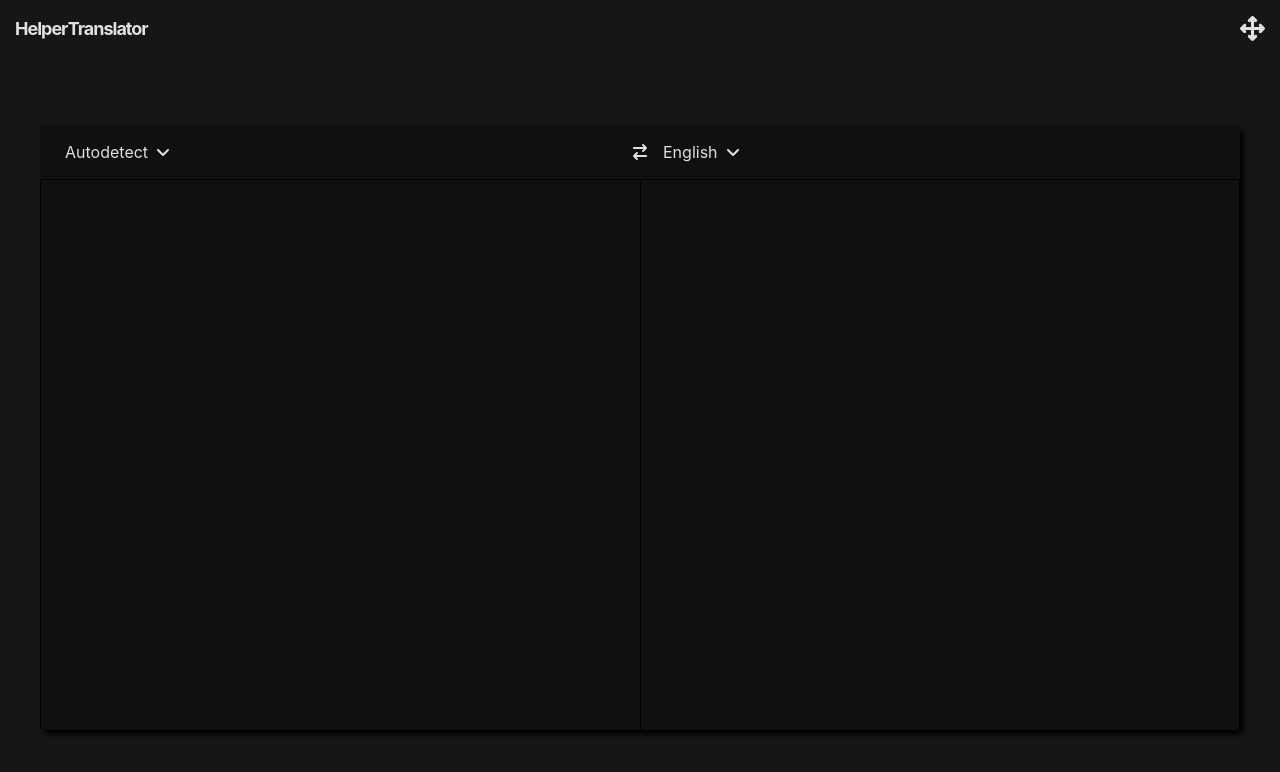
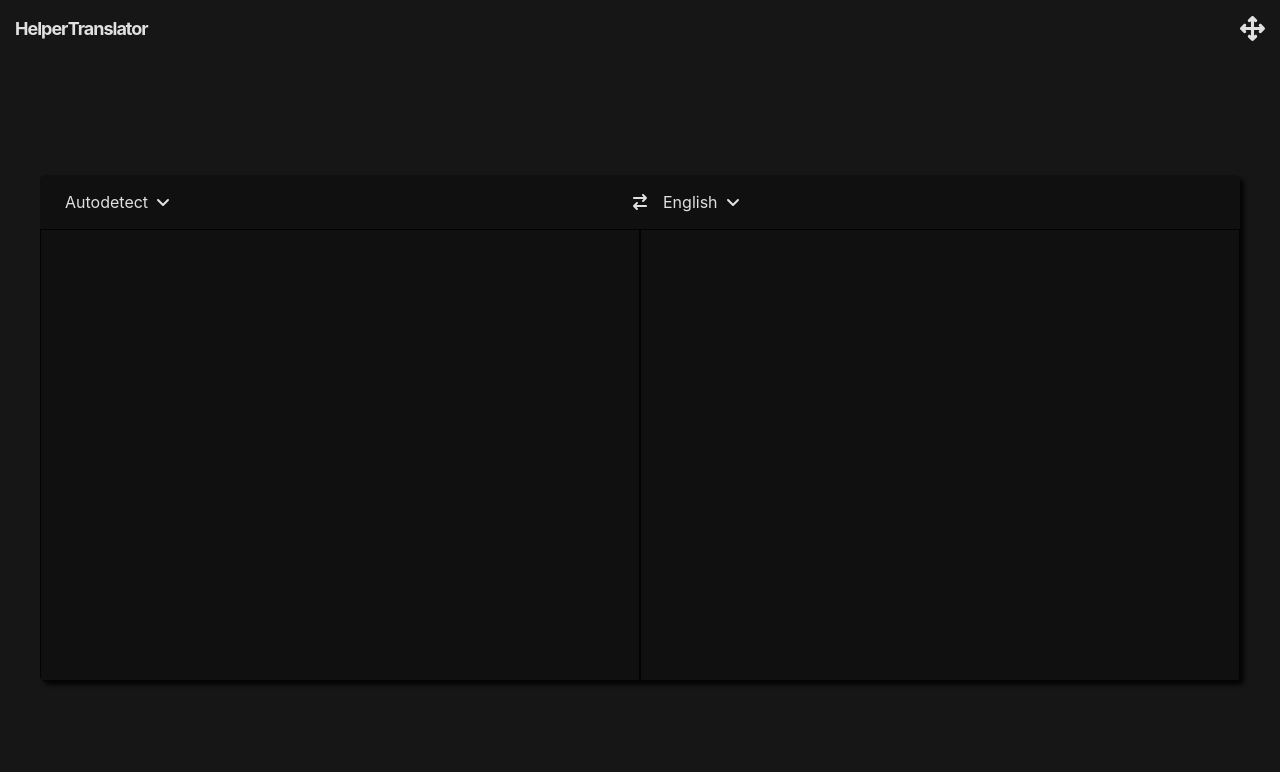
Before and after one commit to r0x00/HelperTranslator, a Vue app: page / in a window 1280 px wide. Shown: the top 772 px of the page. Built offline with nearby package versions, Linux system fonts and the light colour scheme.

Commit message:
:green_heart: adding load

```diff
--- a/index.html
+++ b/index.html
@@ -4,7 +4,7 @@
     <meta charset="UTF-8" />
     <link rel="icon" type="image/svg+xml" href="/vite.svg" />
     <meta name="viewport" content="width=device-width, initial-scale=1.0" />
-    <title>Vite + Vue</title>
+    <title>HelperTranslator</title>
   </head>
   <body>
     <div id="app"></div>
--- a/src/components/VBoxContent.vue
+++ b/src/components/VBoxContent.vue
@@ -3,11 +3,8 @@ import VBoxHeader from './VBoxHeader.vue';
 import VTextArea from './VTextArea.vue'
 import VTranslate from './VTranslate.vue';
 import { toast } from 'vue3-toastify';
-// import { toast, ToastOptions } from 'vue3-toastify';
 const { ipcRenderer } = window;
 
-
-// import { ipcRenderer } from 'electron';
 </script>
 
 <script>
@@ -19,7 +16,8 @@ export default {
             languageTranslated: {lang: "English", short: "en"},
             languageTitle: "Select Language",
             data: '',
-            dataTranslated: ''
+            dataTranslated: '',
+            load: false
         }
     },
 
@@ -46,6 +44,7 @@ export default {
             };
 
             if(!this.checkElectron()) {
+                this.load = false;
                 toast.error("You need use electron", {
                     autoClose: 3000,
                     position: toast.POSITION.TOP_RIGHT,
@@ -82,7 +81,7 @@ export default {
                 <VTranslate v-if="changeLanguageType === 'translate'" changeLanguageType="languageTranslate" @updateData="updateData" />
 
 
-                <VTextArea v-if="!changeLanguageType || changeLanguageType === 'translate'" position="right" :dataTranslated="dataTranslated"/>
+                <VTextArea v-if="!changeLanguageType || changeLanguageType === 'translate'" position="right" :load="load" :dataTranslated="dataTranslated"/>
                 <VTranslate v-if="changeLanguageType === 'translated'" changeLanguageType="languageTranslated" @updateData="updateData" />
             </div>
         </div>
--- a/src/components/VTextArea.vue
+++ b/src/components/VTextArea.vue
@@ -1,22 +1,26 @@
 <script>
     export default {
-        props: ['position', 'languageTranslate', 'languageTranslated', 'dataTranslated'],
+        props: ['position', 'languageTranslate', 'languageTranslated', 'dataTranslated', 'load'],
         data() {
             return {
                 textArea: this.position == 'right' ? this.dataTranslated : '',
                 count: 0,
-                isTyping: undefined
+                isTyping: undefined,
+                load: this.load
             }
         },
         methods: {
             textAreaChange () {
-                if(this.position == 'right') return;
+                if(this.position == 'left') {
+                    this.$emit('updateData', { type: 'load', data: true });
+                };
 
                 if(this.textArea == '') {
                     this.$emit('updateData', { type: 'dataTranslated', data: this.textArea });
                     clearInterval(this.isTyping);
                     return;
                 };
+
 
                 clearInterval(this.isTyping);
 
@@ -33,29 +37,70 @@
         },
         watch: {
             'dataTranslated' (newVal, oldVal) {
-                if(oldVal != newVal) this.textArea = newVal
+                if(oldVal != newVal) {
+                    this.load = false;
+                    this.textArea = newVal;
+                }
+            },
+            'load' (newVal, oldVal) {
+                if(oldVal != newVal) this.load = newVal
             }
         }
     }
 </script>
 
 <template>
-    <textarea class="vtextarea"  v-on:input="textAreaChange" v-model="textArea" v-bind:class="position == 'left' ? 'vtextarea--left' : 'vtextarea--right'" cols="80" rows="10"></textarea>
+    <div class="position--relative">
+        <div class="lds-center" v-if="load">
+            <div class="lds-ring"><div></div><div></div><div></div><div></div></div>
+        </div>
+
+        <textarea class="vtextarea"  v-on:input="textAreaChange" v-model="textArea" v-bind:class="position == 'left' ? 'vtextarea--left' : 'vtextarea--right'" cols="80" rows="10"></textarea>
+    </div>
 </template>
 
 <style>
 
+.lds-center {
+    position: absolute;
+    top: 0;
+    right: 0;
+    bottom: 0;
+    left: 0;
+    display: flex;
+    justify-content: center;
+    align-items: center;
+}
+
+.position--relative {
+    position: relative;
+    /* border:1px solid rgba(0,0,0,.8);
+    width:100%; */
+    width:100%;
+    max-width: 600px;
+    background: none;
+    border:1px solid rgba(0,0,0,.8);
+    height: 50vh;
+    max-height: 500px;
+    padding:25px;
+    /* height: 500px; */
+
+}
+
 .vtextarea {
     resize: none;
+
+    width:100%;
     background: none;
-    border:1px solid rgba(0,0,0,.8);
-    width:100%;
-    max-width: 600px;
-    height: 500px;
+    border: unset;
+    height: max-content;
+    outline: unset;
+    /* max-width: 600px; */
+    /* height: 500px; */
     font-size:20px;
-    padding:25px;
+
 }
-.vtextarea:focus {
+.position--relative:focus-within {
     outline: none;
     border:1px solid #ff2929; ;
 }
--- a/src/style.css
+++ b/src/style.css
@@ -93,3 +93,39 @@ textarea {
     background-color: #f9f9f9;
   }
 } */
+
+.lds-ring {
+  display: inline-block;
+  position: relative;
+  width: 80px;
+  height: 80px;
+}
+.lds-ring div {
+  box-sizing: border-box;
+  display: block;
+  position: absolute;
+  width: 64px;
+  height: 64px;
+  margin: 8px;
+  border: 8px solid #95d5ff;
+  border-radius: 50%;
+  animation: lds-ring 1.2s cubic-bezier(0.5, 0, 0.5, 1) infinite;
+  border-color: #95d5ff transparent transparent transparent;
+}
+.lds-ring div:nth-child(1) {
+  animation-delay: -0.45s;
+}
+.lds-ring div:nth-child(2) {
+  animation-delay: -0.3s;
+}
+.lds-ring div:nth-child(3) {
+  animation-delay: -0.15s;
+}
+@keyframes lds-ring {
+  0% {
+    transform: rotate(0deg);
+  }
+  100% {
+    transform: rotate(360deg);
+  }
+}
```
Also changed, not shown: config/googleTranslateKey.json (deleted).
